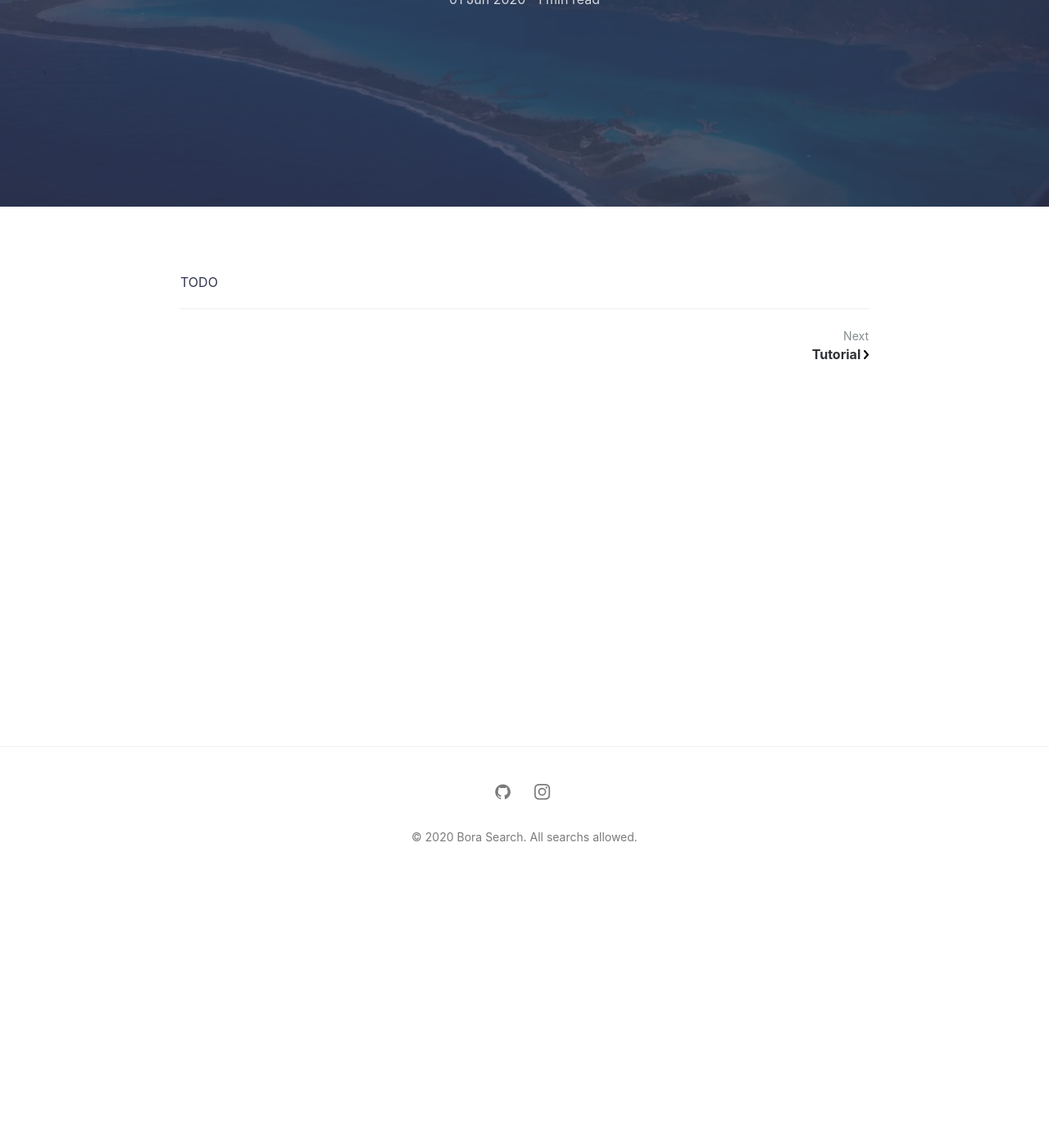
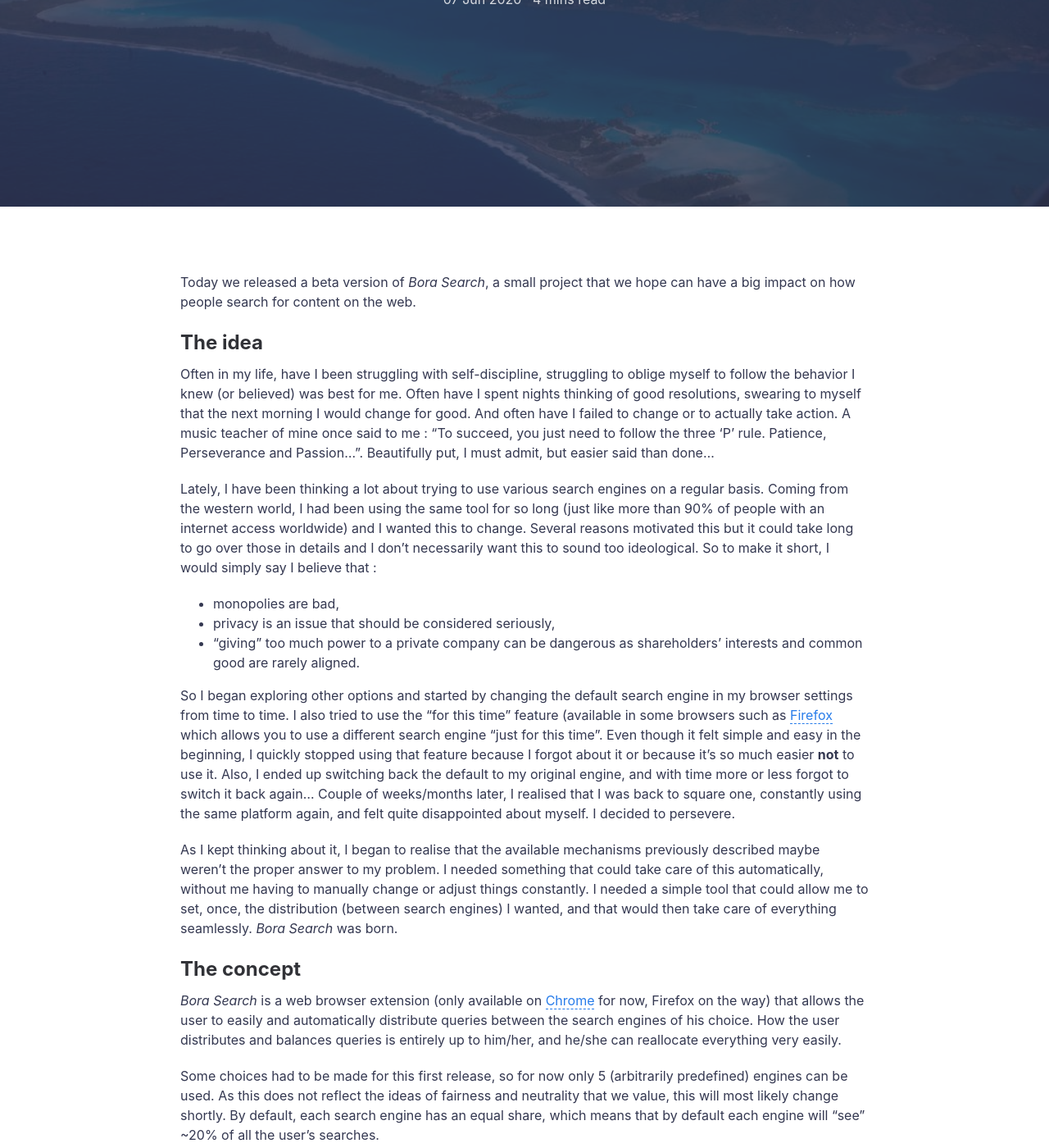
Before and after one commit to bora-search/bora-search.github.io, a Jekyll site: the page built from _posts/2020-06-07-hello-world.md, in a window 1280 px wide and 1400 px high, scrolled down 324 px. Shown: the whole window at 82% size. Built offline with Jekyll 4.4.1, drawn with Linux system fonts in a browser that asks for light colours; some of the changed text lies outside the part shown.

Commit message:
added hello world post + minor updates

```diff
--- a/_includes/footer.html
+++ b/_includes/footer.html
@@ -17,7 +17,7 @@
         </a>
       {% endif %}
     </nav>
-    <span>&copy; {{ site.time | date: '%Y' }} {{ site.title | escape }}. All searchs allowed.</span>
+    <span>&copy; {{ site.time | date: '%Y' }} {{ site.title | escape }}. All searches allowed.</span>
   </div>
 </footer>
 <script async src="{{ "/assets/js/bundle.js" | relative_url }}"></script>
--- a/_posts/2020-06-01-hello-world.md
+++ /dev/null
@@ -1,6 +0,0 @@
----
-layout: post
-featured-img: bora-bora
----
-
-TODO
--- /dev/null
+++ b/_posts/2020-06-07-hello-world.md
@@ -0,0 +1,37 @@
+---
+layout: post
+featured-img: bora-bora
+---
+
+Today we released a beta version of *Bora Search*, a small project that we hope can have a big impact on how people search for content on the web.
+
+## The idea
+Often in my life, have I been struggling with self-discipline, struggling to oblige myself to follow the behavior I knew (or believed) was best for me. Often have I spent nights thinking of good resolutions, swearing to myself that the next morning I would change for good. And often have I failed to change or to actually take action. A music teacher of mine once said to me : "To succeed, you just need to follow the three 'P' rule. Patience, Perseverance and Passion...". Beautifully put, I must admit, but easier said than done...
+
+Lately, I have been thinking a lot about trying to use various search engines on a regular basis. Coming from the western world, I had been using the same tool for so long (just like more than 90% of people with an internet access worldwide) and I wanted this to change. Several reasons motivated this but it could take long to go over those in details and I don't necessarily want
+this to sound too ideological. So to make it short, I would simply say I believe that :
+ - monopolies are bad,
+ - privacy is an issue that should be considered seriously,
+ - "giving" too much power to a private company can be dangerous as shareholders' interests and common good are rarely aligned.
+
+So I began exploring other options and started by changing the default search engine in my browser settings from time to time. I also tried to use the "for this time" feature (available in some browsers such as [Firefox](https://support.mozilla.org/en-US/kb/search-firefox-address-bar?#w_alternative-search-engines) which allows you to use a different search engine “just for this time”. Even though it felt simple and easy in the beginning, I quickly stopped using that feature because I forgot about it or because it’s so much easier **not** to use it. Also, I ended up switching back the default to my original engine, and with time more or less forgot to switch it back again... Couple of weeks/months later, I realised that I was back to square one, constantly using the same platform again, and felt quite disappointed about myself. I decided to persevere.
+
+As I kept thinking about it, I began to realise that the available mechanisms previously described maybe weren’t the proper answer to my problem. I needed something that could take care of this automatically, without me having to manually change or adjust things constantly. I needed a simple tool that could allow me to set, once, the distribution (between search engines) I wanted, and that would then take care of everything seamlessly. *Bora Search* was born.
+
+## The concept
+*Bora Search* is a web browser extension (only available on [Chrome](https://chrome.google.com/webstore/detail/bora-search/afmehdmiokchdefkehedogdlfodiokek) for now, Firefox on the way) that allows the user to easily and automatically distribute queries between the search engines of his choice. How the user distributes and balances queries is entirely up to him/her, and he/she can reallocate everything very easily.
+
+Some choices had to be made for this first release, so for now only 5 (arbitrarily predefined) engines can be used. As this does not reflect the ideas of fairness and neutrality that we value, this will most likely change shortly. By default, each search engine has an equal share, which means that by default each engine will “see” ~20% of all the user’s searches.
+
+## The story
+So the good resolution was there and the idea had sparked, but the whole thing really started more or less as a joke. I happened to travel quite a bit to Brazil in the past decade, and had the chance, with time, to make some very good friends there. As I was in Rio when the COVID-19 pandemic reached Brazil and the situation became more and more tense, I ended up crashing at my good friend Albert place. Here we are, stuck in an apartment, wondering what we’re going to do on our weekends… Beaches are closing, streets are empty, not much to do… So one day, rebelling against boredom, Albert decides to wake us both up, and goes like this : “Come on, man, let’s do something of our time ! Let’s start something that matters !”. “Well, I might have an idea…” I replied. Funny thing is Albert ended up committing even more code on the project than myself.
+
+## What the f*** does "Bora" mean ??
+After all that, you might be wondering where the heck this name comes from :-). To put it simply, “Bora” is a brazilian portuguese slang that is the contraction of “Vamos embora”, which means “Let’s go”. As the project came to materialize in Brazil, and because we say this all the time, Albert came up with this name pretty naturally.
+
+## Open source
+*Bora search* plugins are licenced under the GNU GPL-v3 terms and available on [github](https://github.com/bora-search). We welcome all new contributors, feel free to join the crew !
+
+We’ve been working hard on this project for the past several weeks, in our free time. We hope *Bora Search* can find its public. We hope some people, other than us both, can find some interests in using it and, doing so, that they’ll enjoy the ride.
+
+Laurent & Albert
```
Also changed, not shown: _posts/2020-06-07-tutorial.md (renamed from _posts/2020-06-01-tutorial.md, +1 -1 lines), about.md (+2 -2 lines).
